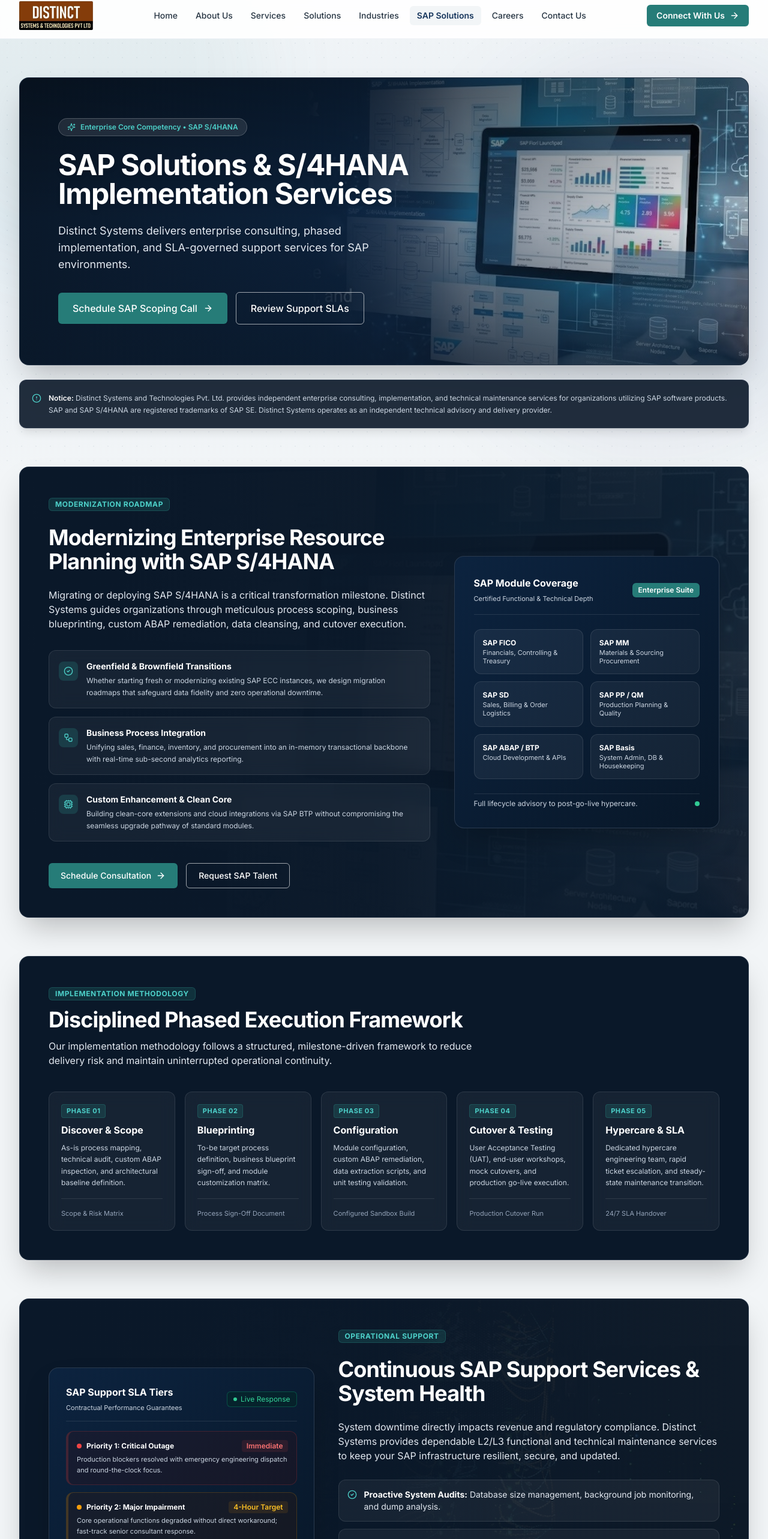
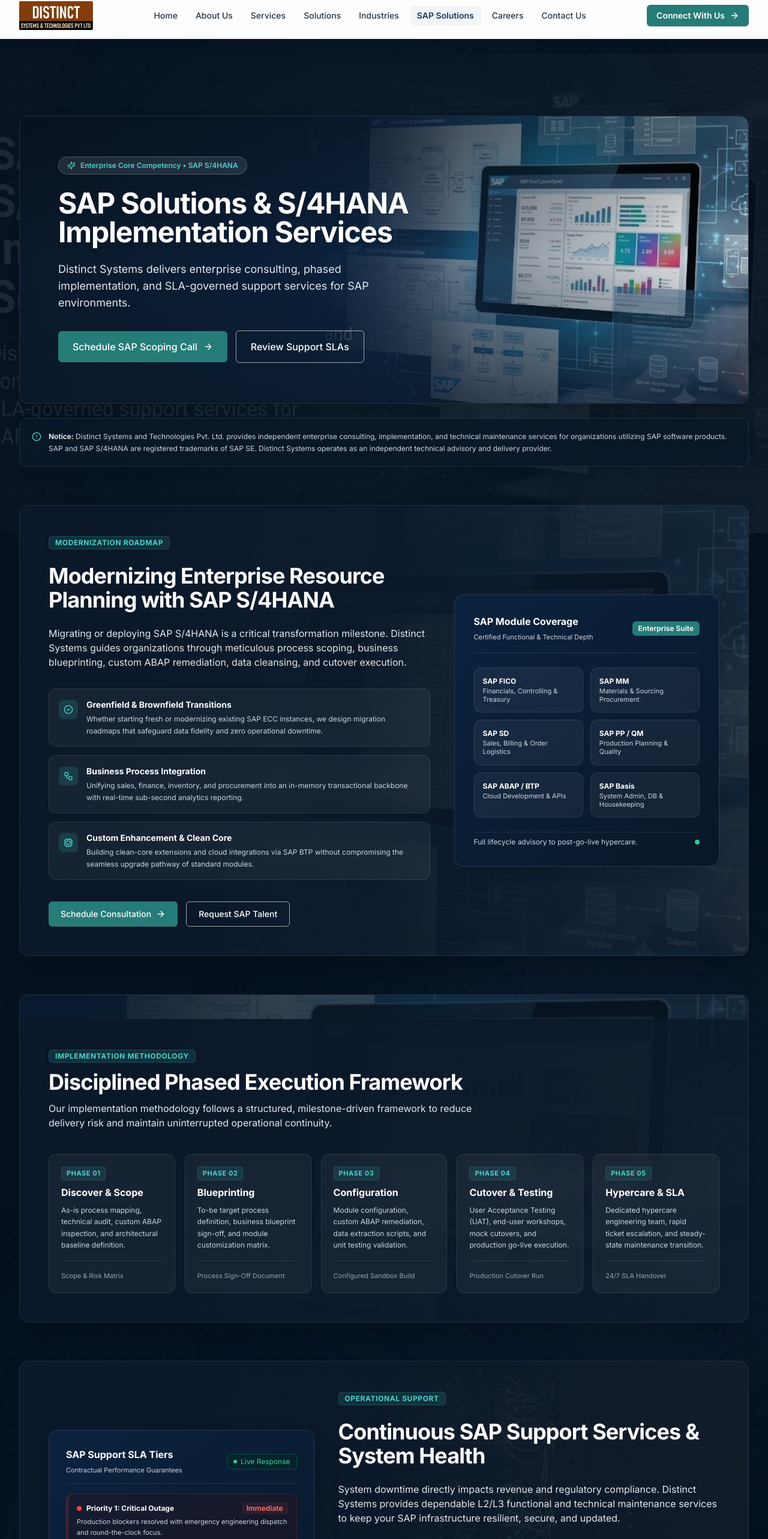
Before and after one commit to nishalbharathi16-cmyk/Distinct-Systems-and-Technologies-pvt-ltd, a React (Vite) app: page /sap-solutions in a window 1280 px wide. Shown: the part 12-2578 px from the top of the page at 60% size. Built offline with nearby package versions, Linux system fonts and the light colour scheme.

Commit message:
feat(sap): add cohesive Enterprise Night Glass background system for SAP Solutions page

```diff
--- a/src/pages/SAPSolutions.jsx
+++ b/src/pages/SAPSolutions.jsx
@@ -19,10 +19,40 @@ import Button from '../components/Button';
 
 export const SAPSolutions = () => {
   return (
-    <div className="py-12 sm:py-16 space-y-16">
+    <div className="relative min-h-screen bg-[#061220] text-slate-100 py-12 sm:py-16 space-y-16 overflow-hidden">
+
+      {/*
+        Enterprise SAP Technical Background System:
+        1. Base deep night canvas (#061220)
+        2. High-precision cybernetic dot-grid & circuit lines
+        3. Faded SAP architecture blueprint watermark spanning the canvas
+        4. Atmospheric radial ambient glow orbs
+      */}
+      <div
+        className="absolute inset-0 pointer-events-none z-0"
+        style={{
+          backgroundImage: `
+            radial-gradient(rgba(77, 208, 201, 0.12) 1px, transparent 1px),
+            radial-gradient(rgba(23, 54, 93, 0.35) 1px, transparent 1px)
+          `,
+          backgroundSize: '32px 32px, 64px 64px',
+          backgroundPosition: '0 0, 16px 16px'
+        }}
+      />
+
+      {/* Ambient SAP Architecture Watermark across upper background */}
+      <div
+        className="absolute -top-10 left-0 right-0 h-[800px] bg-cover bg-center opacity-10 pointer-events-none mix-blend-luminosity filter blur-[0.5px]"
+        style={{ backgroundImage: `url('/services/sap-solutions-banner.jpg')` }}
+      />
+
+      {/* Atmospheric Radial Lighting Orbs */}
+      <div className="absolute top-10 left-1/4 w-[600px] h-[600px] bg-[#267C78]/15 rounded-full blur-[140px] pointer-events-none z-0" />
+      <div className="absolute top-1/2 -right-20 w-[700px] h-[700px] bg-[#17365D]/30 rounded-full blur-[160px] pointer-events-none z-0" />
+      <div className="absolute bottom-10 left-10 w-[650px] h-[650px] bg-[#0c2e56]/25 rounded-full blur-[150px] pointer-events-none z-0" />
 
       {/* 1. Header & Dedicated Enterprise SAP Hero */}
-      <section className="max-w-7xl mx-auto px-4 sm:px-6 lg:px-8">
+      <section className="max-w-7xl mx-auto px-4 sm:px-6 lg:px-8 relative z-10">
         <div className="relative overflow-hidden rounded-2xl bg-[#0a1829] text-white p-8 sm:p-12 lg:p-16 shadow-2xl border border-slate-700/60 min-h-[480px] flex items-center group">
           {/* High-Resolution SAP Architecture Visual Background */}
           <div
@@ -68,11 +98,11 @@ export const SAPSolutions = () => {
       </section>
 
       {/* 2. SAP S/4HANA Modernization & Module Coverage Matrix */}
-      <section className="max-w-7xl mx-auto px-4 sm:px-6 lg:px-8">
-        <div className="relative overflow-hidden rounded-2xl border border-slate-700/60 bg-[#0a1829] shadow-2xl p-6 sm:p-10 lg:p-12 text-white">
+      <section className="max-w-7xl mx-auto px-4 sm:px-6 lg:px-8 relative z-10">
+        <div className="relative overflow-hidden rounded-2xl border border-slate-700/60 bg-[#0a1829] shadow-2xl p-6 sm:p-10 lg:p-12 text-white group">
           {/* Subtle Ambient Blueprint Graphic */}
           <div
-            className="absolute inset-0 bg-cover bg-right opacity-15 pointer-events-none"
+            className="absolute inset-0 bg-cover bg-right opacity-20 pointer-events-none transition-transform duration-700 ease-out group-hover:scale-105"
             style={{ backgroundImage: `url('/services/sap-fiori-graphic.jpg')` }}
           />
           <div className="absolute inset-0 bg-gradient-to-r from-[#0a1829] via-[#0a1829]/90 to-transparent pointer-events-none" />
@@ -192,10 +222,16 @@ export const SAPSolutions = () => {
       </section>
 
       {/* 3. SAP Implementation Lifecycle (5 Phases) */}
-      <section className="max-w-7xl mx-auto px-4 sm:px-6 lg:px-8">
-        <div className="relative overflow-hidden rounded-2xl border border-slate-700/60 bg-[#0a1829] shadow-2xl p-6 sm:p-10 lg:p-12 text-white space-y-10">
+      <section className="max-w-7xl mx-auto px-4 sm:px-6 lg:px-8 relative z-10">
+        <div className="relative overflow-hidden rounded-2xl border border-slate-700/60 bg-[#0a1829] shadow-2xl p-6 sm:p-10 lg:p-12 text-white space-y-10 group">
+          {/* Dedicated SAP Implementation Visual Background */}
+          <div
+            className="absolute inset-0 bg-cover bg-center opacity-20 pointer-events-none transition-transform duration-700 ease-out group-hover:scale-105"
+            style={{ backgroundImage: `url('/services/sap-implementation.jpg')` }}
+          />
+          <div className="absolute inset-0 bg-gradient-to-r from-[#0a1829] via-[#0a1829]/95 to-[#0a1829]/80 pointer-events-none" />
 
-          <div className="max-w-3xl space-y-3">
+          <div className="relative z-10 max-w-3xl space-y-3">
             <span className="text-xs font-bold uppercase tracking-wider text-[#4dd0c9] bg-[#267C78]/25 px-2.5 py-0.5 rounded-md border border-[#267C78]/40 inline-block">
               Implementation Methodology
             </span>
@@ -207,7 +243,7 @@ export const SAPSolutions = () => {
             </p>
           </div>
 
-          <div className="grid grid-cols-1 md:grid-cols-2 lg:grid-cols-5 gap-4">
+          <div className="relative z-10 grid grid-cols-1 md:grid-cols-2 lg:grid-cols-5 gap-4">
 
             {/* Phase 01 */}
             <div className="bg-white/5 backdrop-blur-md p-5 rounded-xl border border-white/10 hover:border-[#4dd0c9]/50 transition-all duration-300 group hover:-translate-y-1 flex flex-col justify-between">
@@ -305,11 +341,11 @@ export const SAPSolutions = () => {
       </section>
 
       {/* 4. SAP Support Services & Maintenance Framework */}
-      <section id="support" className="max-w-7xl mx-auto px-4 sm:px-6 lg:px-8">
-        <div className="relative overflow-hidden rounded-2xl border border-slate-700/60 bg-[#0a1829] shadow-2xl p-6 sm:p-10 lg:p-12 text-white">
-          {/* Subtle Ambient Visual Background */}
+      <section id="support" className="max-w-7xl mx-auto px-4 sm:px-6 lg:px-8 relative z-10">
+        <div className="relative overflow-hidden rounded-2xl border border-slate-700/60 bg-[#0a1829] shadow-2xl p-6 sm:p-10 lg:p-12 text-white group">
+          {/* Dedicated SAP Support Visual Background */}
           <div
-            className="absolute inset-0 bg-cover bg-right opacity-15 pointer-events-none"
+            className="absolute inset-0 bg-cover bg-right opacity-20 pointer-events-none transition-transform duration-700 ease-out group-hover:scale-105"
             style={{ backgroundImage: `url('/services/sap-support.jpg')` }}
           />
           <div className="absolute inset-0 bg-gradient-to-r from-[#0a1829] via-[#0a1829]/95 to-transparent pointer-events-none" />
```
